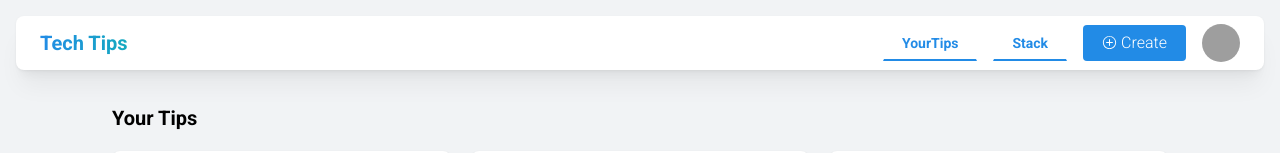
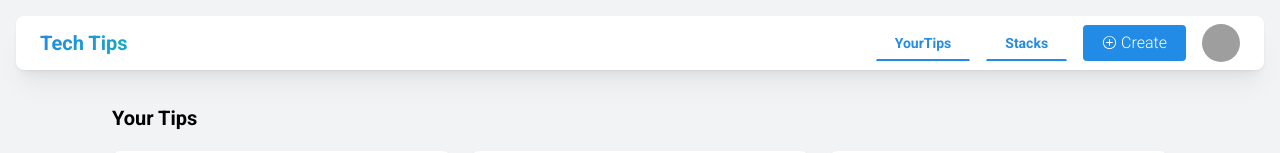
Before and after one commit to imaimai17468/tech-tips, a Next.js app: page / in a window 1280 px wide. Shown: the top 153 px of the page. Built offline with nearby package versions, Linux system fonts and the light colour scheme; grey boxes are pictures that could not be loaded.

Commit message:
fix: headerのボタンの文字を修正

```diff
--- a/src/components/parts/Header/Header.tsx
+++ b/src/components/parts/Header/Header.tsx
@@ -17,7 +17,7 @@ export const Header: React.FC = () => {
         </Anchor>
         <Flex gap={16} align="center">
           <RouteButton href={CLIENT_PATHS.TOP}>YourTips</RouteButton>
-          <RouteButton href={CLIENT_PATHS.STACK}>Stack</RouteButton>
+          <RouteButton href={CLIENT_PATHS.STACK}>Stacks</RouteButton>
           <TipCreateButton />
           <UserButton href={user.userImageURL} userName={user.username} />
         </Flex>
```
